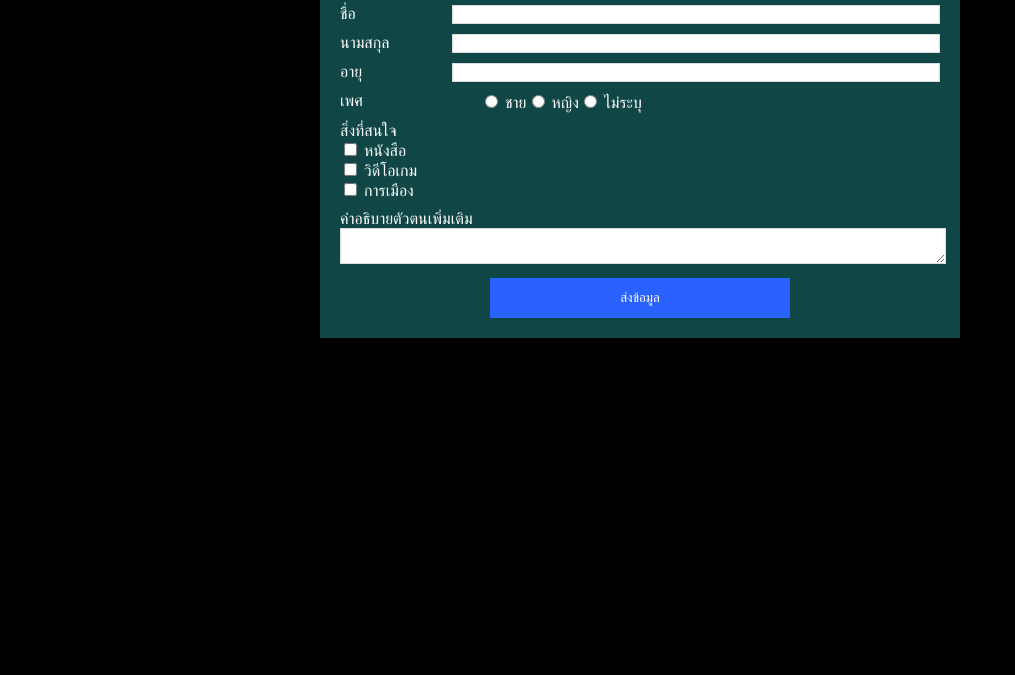
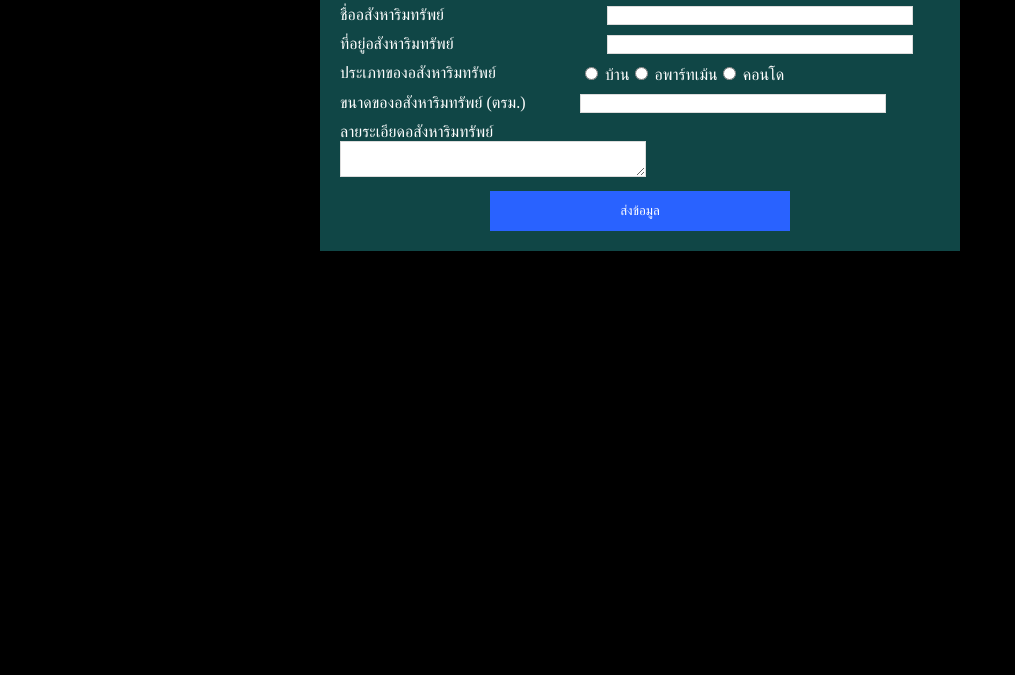
Before and after one commit to ChanonOonna/createwebsite, a plain HTML site: page frontend/index.html in a window 1280 px wide. Shown: the part 125-800 px from the top of the page, without its empty margins (0-1015 px from the left). Drawn offline with nearby package versions, Linux system fonts and the light colour scheme.

Commit message:
edit css and input success

```diff
--- a/frontend/index.html
+++ b/frontend/index.html
@@ -16,36 +16,38 @@
   <div class="container">
     <!-- 3. form -->
     <div class="header form-input">
-      Register form
+      ข้อมูลเกี่ยวกับอสังหาริมทรัพย์
     </div>
     <div class="flex form-input">
-      <div class="header-form">ชื่อ</div>
+      <div class="header-form">ชื่ออสังหาริมทรัพย์</div>
       <input class="form" name="firstname" type="text">
     </div>
     <div class="flex form-input">
-      <div class="header-form">นามสกุล </div>
+      <div class="header-form">ที่อยู่อสังหาริมทรัพย์ </div>
       <input class="form" name="lastname" type="text">
     </div>
-    <div class="flex form-input">
-      <div class="header-form">อายุ</div>
-      <input class="form" name="age" type="number" min="0" max="100">
-    </div>
+
     <div class="flex gender form-input">
-      <div class="header-form">เพศ</div>
+      <div class="header-form">ประเภทของอสังหาริมทรัพย์</div>
       <div class="flex">
         <div>
-          <input name="gender" type="radio" value="ชาย"> ชาย
+          <input name="gender" type="radio" value="ชาย"> บ้าน
         </div>
         <div>
-          <input name="gender" type="radio" value="หญิง"> หญิง
+          <input name="gender" type="radio" value="หญิง"> อพาร์ทเม้น
         </div>
         <div>
-          <input name="gender" type="radio" value="ไม่ระบุ"> ไม่ระบุ
+          <input name="gender" type="radio" value="ไม่ระบุ"> คอนโด
         </div>
       </div>
     </div>
+    <div class="flex form-input">
+      <div class="header-form-size">ขนาดของอสังหาริมทรัพย์ (ตรม.)</div>
+      <input class="form" name="age" type="number" min="0" max="100">
+    </div>
+    <!--
     <div class="form-input">
-      สิ่งที่สนใจ
+      เพศ
       <div>
         <input name="interest" type="checkbox" value="หนังสือ"> หนังสือ
       </div>
@@ -56,8 +58,9 @@
         <input name="interest" type="checkbox" value="การเมือง"> การเมือง
       </div>
     </div>
+    -->
     <div class="form-input">
-      คำอธิบายตัวตนเพิ่มเติม
+      ลายระเอียดอสังหาริมทรัพย์
       <div>
         <textarea name="description"></textarea>
       </div>
--- a/frontend/index.js
+++ b/frontend/index.js
@@ -27,7 +27,7 @@ window.onload = async () =>{
         descriptionDOM.value = user.description
 
         let genderDOMs = document.querySelectorAll('input[name=gender]')
-        let interestDOMs = document.querySelectorAll('input[name=interest]')
+        //let interestDOMs = document.querySelectorAll('input[name=interest]')
 
         for (let i = 0; i < genderDOMs.length; i++) {
           if (genderDOMs[i].value == user.gender) {
@@ -36,11 +36,11 @@ window.onload = async () =>{
         }
 
 
-        for (let i = 0; i < interestDOMs.length; i++) {
+        /*for (let i = 0; i < interestDOMs.length; i++) {
           if (user.interests.includes(interestDOMs[i].value)) {
             interestDOMs[i].checked = true
           }
-        }
+        }*/
 
       } catch (error) {
         console.log('error', error)
@@ -62,9 +62,9 @@ const validateData = (userData) => {
     if (!userData.gender) {
         errors.push('กรุณาเลือกเพศ')
     }
-    if (!userData.interests) {
+    /*if (!userData.interests) {
         errors.push('กรุณาเลือกสิ่งที่สนใจ')
-    }
+    }*/
     if (!userData.description) {
         errors.push('กรุณากรอกคำอธิบาย')
     }
@@ -78,18 +78,18 @@ const submitData = async () => {
     let ageDOM = document.querySelector('input[name=age]')
 
     let genderDOM = document.querySelector('input[name=gender]:checked') || {}
-    let interestDOMs = document.querySelectorAll('input[name=interest]:checked') || {}
+    //let interestDOMs = document.querySelectorAll('input[name=interest]:checked') || {}
 
     let descriptionDOM = document.querySelector('textarea[name=description]')
 
     let messageDOM = document.getElementById('message')
 
     try {
-        let interest = []
+        /*let interest = []
 
         for (let i = 0; i < interestDOMs.length; i++) {
             interest.push(interestDOMs[i].value)
-        }
+        }*/
 
         let userData = {
             firstName: firstNameDom.value,
@@ -97,7 +97,7 @@ const submitData = async () => {
             age: ageDOM.value,
             gender: genderDOM.value,
             description: descriptionDOM.value,
-            interests: interest.join(',') // ให้ส่วนสนใจเป็น string แบบ comma-separated
+            /*interests: interest.join(',') // ให้ส่วนสนใจเป็น string แบบ comma-separated*/
         }
 
         const errors = validateData(userData)
--- a/frontend/style.css
+++ b/frontend/style.css
@@ -86,7 +86,8 @@
     background-color: rgb(36, 120, 120);
   }
   .header-form {
-    width: 140px;
+    width: 40%;
+
   }
   .flex {
     display: flex;
@@ -100,8 +101,12 @@
   input.form,
   textarea {
     border: 1px gainsboro solid;
-    width: 100%;
+    width: 50%;
+    margin-left: auto;
+    margin-right: auto;
   }
+
+
   .button {
     border: 0;
     width: 50%;
--- a/server/index.js
+++ b/server/index.js
@@ -42,9 +42,9 @@ const validateData = (userData) => {
   if (!userData.gender) {
       errors.push('กรุณาเลือกเพศ')
   }
-  if (!userData.interests) {
+  /*if (!userData.interests) {
       errors.push('กรุณาเลือกสิ่งที่สนใจ')
-  }
+  }*/
   if (!userData.description) {
       errors.push('กรุณากรอกคำอธิบาย')
   }
```
